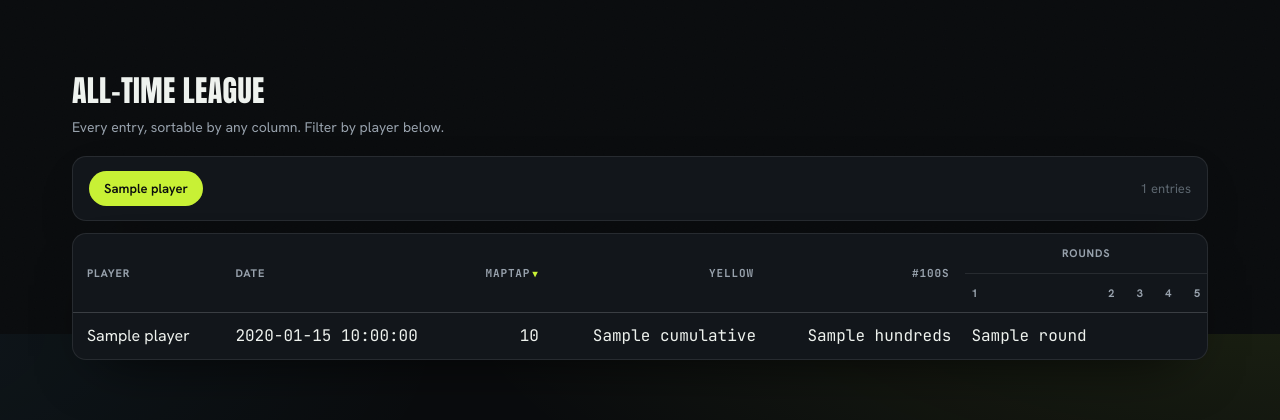
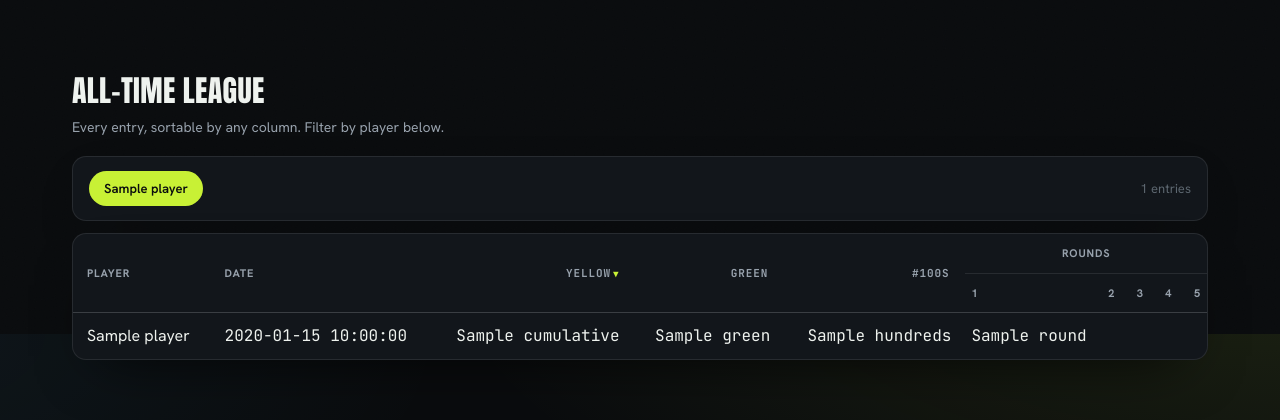
Before and after one commit to DanielChicot/maptap, a FastAPI app: template src/maptap/templates/index.html in a window 1280 px wide. Shown: the part 466-886 px from the top of the page. Run offline with FastAPI, Linux system fonts and the light colour scheme; the template is opened without the code that fills it: most values are stand-ins (such as "Sample title", 1, 10 or a date in 2020).

Commit message:
Drop MapTap from all-time league table, add Green column, default sort by Yellow

```diff
--- a/src/maptap/metrics.py
+++ b/src/maptap/metrics.py
@@ -10,9 +10,10 @@ def all_entries(conn: sqlite3.Connection) -> list[dict]:
         FROM entries e
         JOIN rounds r ON r.entry_id = e.id
         GROUP BY e.id
-        ORDER BY e.maptap_score DESC, e.player ASC, e.game_date ASC
+        ORDER BY cumulative DESC, e.maptap_score DESC, e.player ASC, e.game_date ASC
         """
     ).fetchall()
+    green = green_points_by_day(conn)
     result = []
     for row in rows:
         rounds = conn.execute(
@@ -25,6 +26,7 @@ def all_entries(conn: sqlite3.Connection) -> list[dict]:
                 "maptap_score": row["maptap_score"],
                 "cumulative": row["cumulative"],
                 "hundreds": row["hundreds"],
+                "green": green[row["game_date"]][row["player"]],
                 "rounds": [r["score"] for r in rounds],
             }
         )
--- a/src/maptap/templates/index.html
+++ b/src/maptap/templates/index.html
@@ -20,8 +20,8 @@
             <tr>
                 <th class="txt" rowspan="2" data-sort="text">Player</th>
                 <th class="txt" rowspan="2" data-sort="text">Date</th>
-                <th class="num" rowspan="2" data-sort="number" data-sorted="desc">MapTap</th>
-                <th class="num" rowspan="2" data-sort="number">Yellow</th>
+                <th class="num" rowspan="2" data-sort="number" data-sorted="desc">Yellow</th>
+                <th class="num" rowspan="2" data-sort="number">Green</th>
                 <th class="num" rowspan="2" data-sort="number">#100s</th>
                 <th class="rounds-group" colspan="5">Rounds</th>
             </tr>
@@ -38,8 +38,8 @@
             <tr data-player="{{ e.player }}">
                 <td class="txt">{{ e.player }}</td>
                 <td class="txt num">{{ e.game_date }}</td>
-                <td class="num">{{ e.maptap_score }}</td>
                 <td class="num">{{ e.cumulative }}</td>
+                <td class="num">{{ e.green }}</td>
                 <td class="num">{{ e.hundreds }}</td>
                 {% for r in e.rounds %}<td class="round num">{{ r }}</td>{% endfor %}
             </tr>
```
Also changed, not shown: tests/test_app.py (+4 -1 lines), tests/test_metrics.py (+5 -4 lines).
